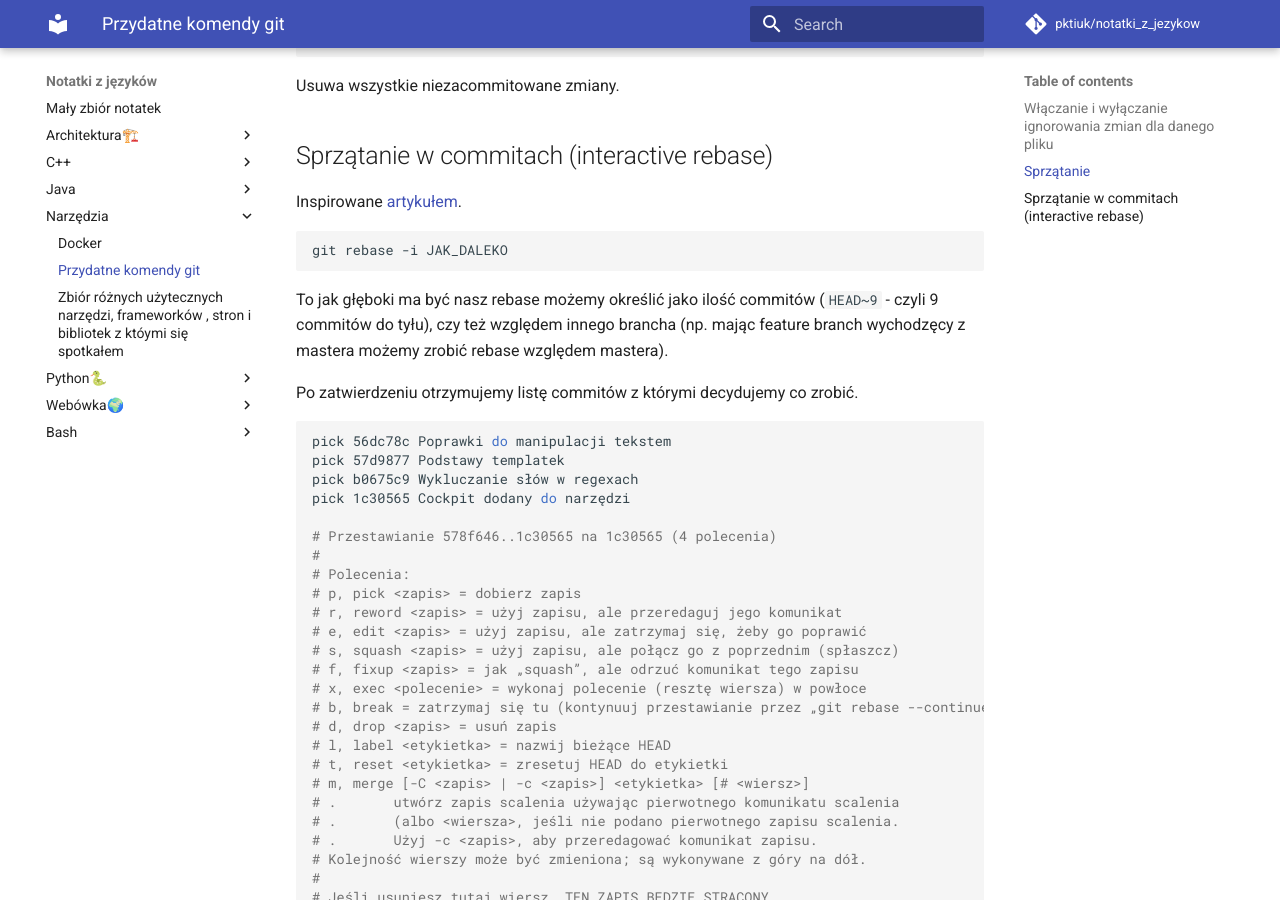
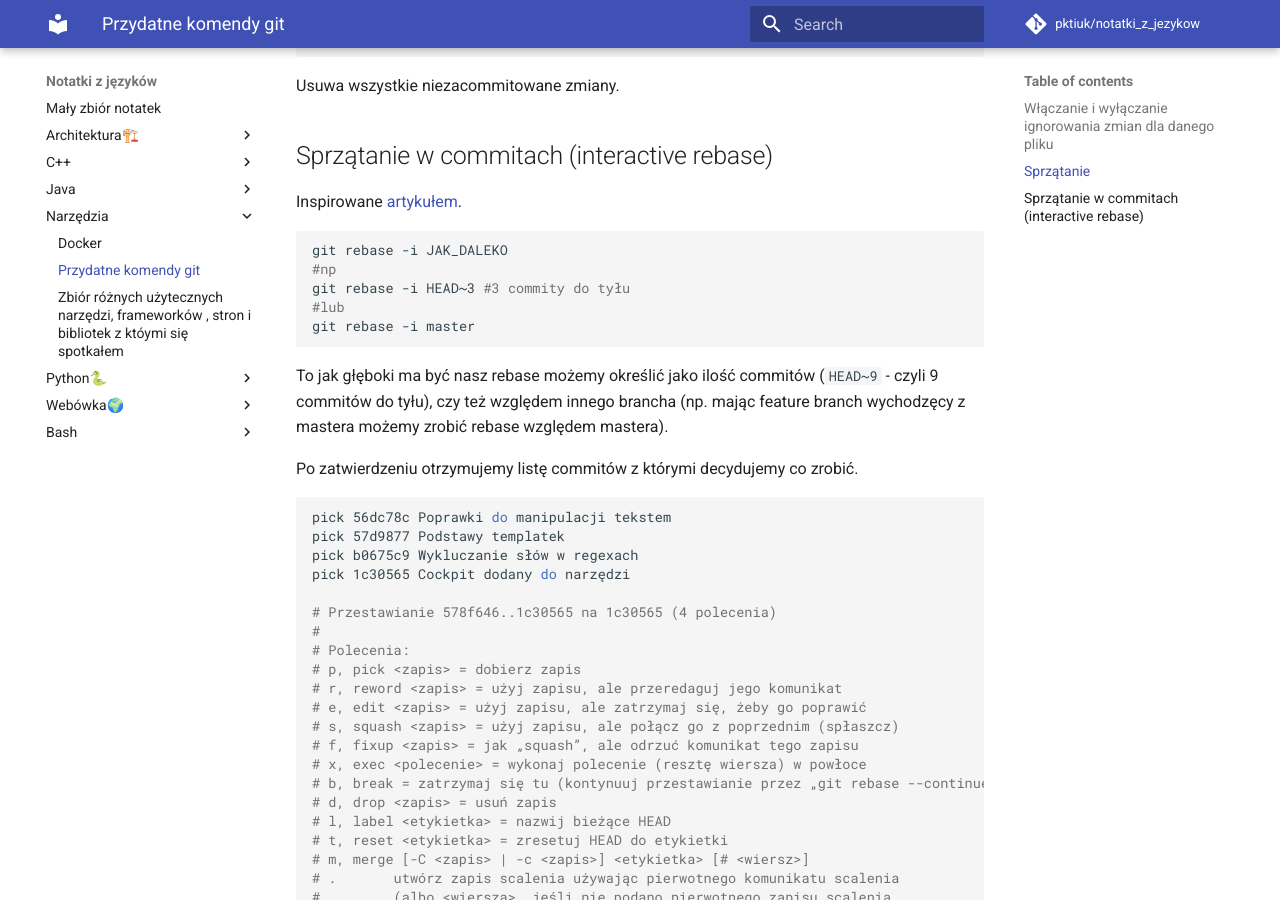
Before and after one commit to pktiuk/notatki_z_jezykow, an MkDocs documentation site: the page built from docs/Narzędzia/git.md, in a window 1280 px wide and 900 px high, scrolled down 633 px. Built offline with MkDocs 1.6.1 and Material for MkDocs 9.7.7, drawn with Linux system fonts in a browser that asks for light colours; comment, search, counter and statistics services are not loaded.

Commit message:
Przykłady dla git rebase

````diff
--- a/docs/Narzędzia/git.md
+++ b/docs/Narzędzia/git.md
@@ -37,6 +37,10 @@ Inspirowane [artykułem](https://bulldogjob.pl/news/1503-jak-git-rebase-pomoze-c
 
 ```bash
 git rebase -i JAK_DALEKO
+#np
+git rebase -i HEAD~3 #3 commity do tyłu
+#lub
+git rebase -i master
 ```
 
 To jak głęboki ma być nasz rebase możemy określić jako ilość commitów (`HEAD~9` - czyli 9 commitów do tyłu), czy też względem innego brancha (np. mając feature branch wychodzęcy z mastera możemy zrobić rebase względem mastera).
````
